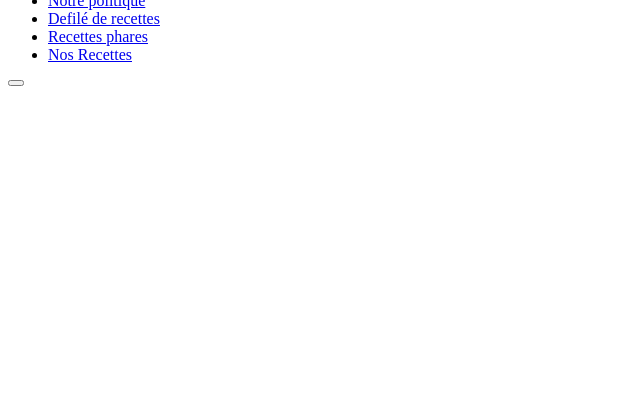
After one commit to Quanghng/BudgEat, a PHP site: page /header_recette.php in a window 1280 px wide. The commit adds this page. Shown: the part 332-752 px from the top of the page, without its empty margins (0-640 px from the left). Run offline with PHP 8.4, Linux system fonts and the light colour scheme.

Commit message:
barre de nav marche page recette (aymen t)

```diff
--- /dev/null
+++ b/PagePrincipaleFrontFini/HTML/header_recette.php
@@ -0,0 +1,21 @@
+<header class="header">
+  <a href="index.php#"><img class="logo" alt="Budgeat logo" src="../PICTURES/logo.png" /></a>
+  <nav class="main-nav">
+    <ul class="main-nav-list">
+      <li>
+        <a href="index.php#notre-politique" class="main-nav-link">Notre politique</a>
+      </li>
+      <li>
+        <a href="index.php#defile-de-recettes" class="main-nav-link">Defilé de recettes</a>
+      </li>
+      <li>
+        <a href="index.php#recettes-phares" class="main-nav-link">Recettes phares</a>
+      </li>
+      <li><a href="index.php#" class="main-nav-link nav-cta">Nos Recettes</a></li>
+    </ul>
+  </nav>
+  <button class="btn-mobile-nav">
+    <ion-icon name="menu-outline" class="icon-mobile-nav"></ion-icon>
+    <ion-icon name="close-outline" class="icon-mobile-nav"></ion-icon>
+  </button>
+</header>
--- a/PagePrincipaleFrontFini/HTML/pageRecette.php
+++ b/PagePrincipaleFrontFini/HTML/pageRecette.php
@@ -43,7 +43,7 @@ $recipes3 = $desc3->fetchAll();
 
     <!-- Nom recette -->
 
-    <?php include('header.php') ?>
+    <?php include('header_recette.php') ?>
     <section class="recipe">
         <div class="recipe-container">
             <h1 class="recipe-name">
```
